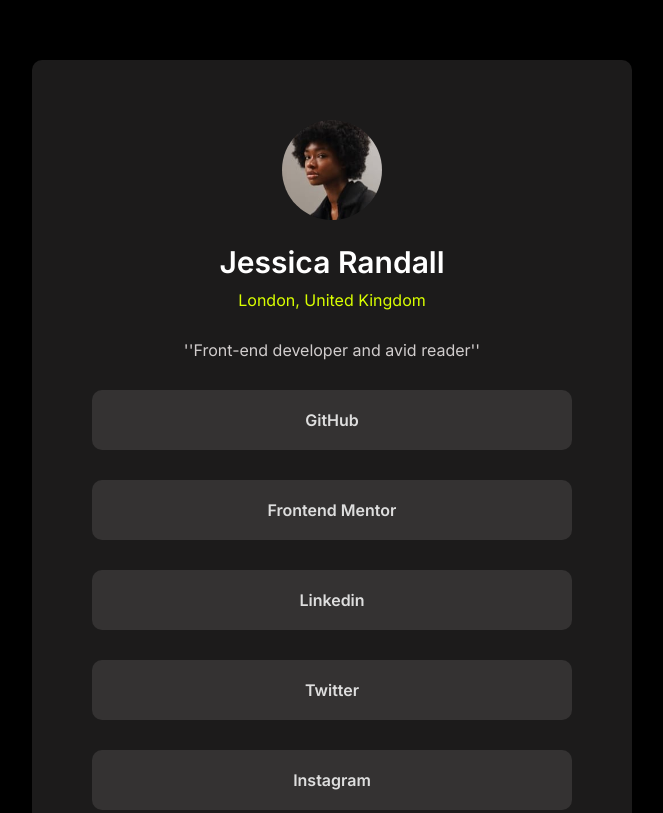
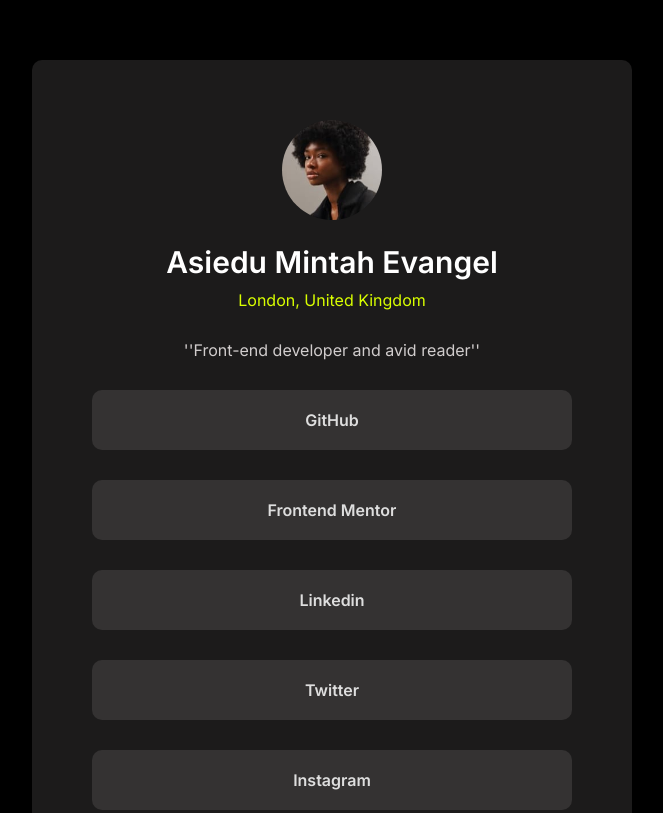
Before and after one commit to evangelmint22/Social-Link, a plain HTML site: page index.html in a window 1280 px wide. Shown: the part 240-1053 px from the top of the page, without its empty margins (308-971 px from the left). Drawn offline with Linux system fonts and the light colour scheme.

Commit message:
new  name

```diff
--- a/index.html
+++ b/index.html
@@ -18,7 +18,7 @@
 
 
                 <div>
-                    <p class="jess">Jessica Randall</p>
+                    <p class="jess">Asiedu Mintah Evangel</p>
                     <p id="developer">London, United Kingdom</p>
                 </div>
                 <div class="front">
```
